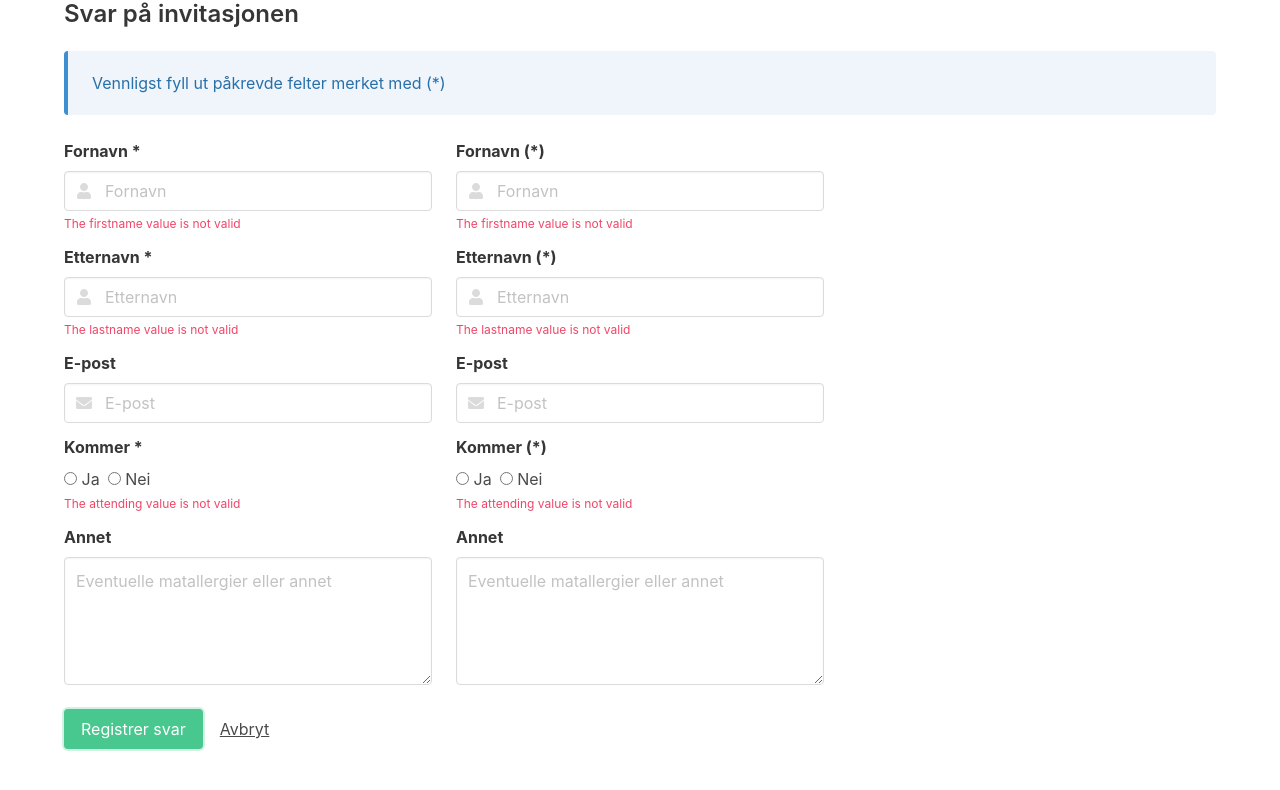
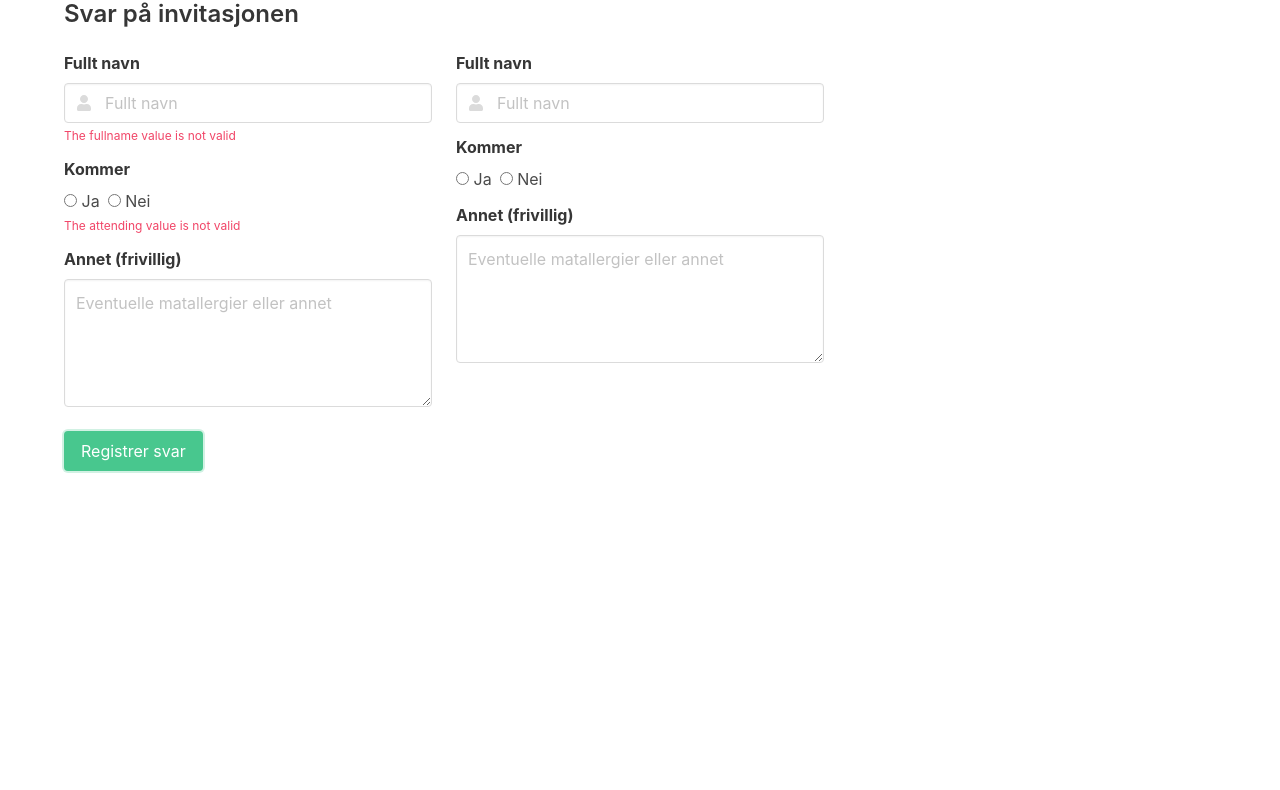
Before and after one commit to apgv/wedapp, a Vue app in the folder frontend/: page /#/ in a window 1280 px wide. Both pictures are taken after a click on the button "Registrer svar". Shown: the top 790 px of the page. Built offline with nearby package versions, Linux system fonts and the light colour scheme.

Commit message:
Simplified guest registration form

```diff
--- a/frontend/src/components/GuestRegistration.vue
+++ b/frontend/src/components/GuestRegistration.vue
@@ -2,71 +2,28 @@
     <div>
         <h4 class="title is-4">Svar på invitasjonen</h4>
 
-        <article class="message is-info">
-            <div class="message-body">
-                Vennligst fyll ut påkrevde felter merket med (*)
-            </div>
-        </article>
-
         <div class="columns">
             <div class="column">
                 <div class="field">
-                    <label class="label">Fornavn *</label>
+                    <label class="label">Fullt navn</label>
                     <p class="control has-icons-left">
-                        <input v-model="guest.firstName"
-                               v-validate="'required|max:20'"
-                               name="firstname"
+                        <input v-model="guest.fullName"
+                               v-validate="'required|max:54'"
+                               name="fullname"
                                class="input"
-                               placeholder="Fornavn"/>
+                               placeholder="Fullt navn"/>
                         <span class="icon is-small is-left">
                         <i class="fa fa-user"></i>
                     </span>
-                        <span v-show="errors.has('firstname')"
+                        <span v-show="errors.has('fullname')"
                               class="help is-danger">
-                        {{errors.first('firstname')}}
+                        {{errors.first('fullname')}}
                     </span>
                     </p>
                 </div>
 
                 <div class="field">
-                    <label class="label">Etternavn *</label>
-                    <p class="control has-icons-left">
-                        <input v-model="guest.lastName"
-                               v-validate="'required|max:20'"
-                               name="lastname"
-                               class="input"
-                               placeholder="Etternavn"/>
-                        <span class="icon is-small is-left">
-                        <i class="fa fa-user"></i>
-                    </span>
-                        <span v-show="errors.has('lastname')"
-                              class="help is-danger">
-                        {{errors.first('lastname')}}
-                    </span>
-                    </p>
-                </div>
-
-                <div class="field">
-                    <label class="label">E-post</label>
-                    <p class="control has-icons-left">
-                        <input v-model="guest.email"
-                               v-validate="'email|max:40'"
-                               name="email"
-                               class="input"
-                               type="email"
-                               placeholder="E-post"/>
-                        <span class="icon is-small is-left">
-                        <i class="fa fa-envelope"></i>
-                    </span>
-                        <span v-show="errors.has('email')"
-                              class="help is-danger">
-                        {{errors.first('email')}}
-                    </span>
-                    </p>
-                </div>
-
-                <div class="field">
-                    <label class="label">Kommer *</label>
+                    <label class="label">Kommer</label>
                     <div class="control">
                         <label class="radio">
                             <input type="radio"
@@ -91,10 +48,10 @@
                 </div>
 
                 <div class="field">
-                    <label class="label">Annet</label>
+                    <label class="label">Annet (frivillig)</label>
                     <p class="control has-icons-left">
-                        <textarea v-model="guest.extraInfo"
-                                  name="otherInfo"
+                        <textarea v-model="guest.note"
+                                  name="note"
                                   class="textarea"
                                   placeholder="Eventuelle matallergier eller annet"></textarea>
                     </p>
@@ -103,68 +60,31 @@
 
             <div class="column">
                 <div class="field">
-                    <label class="label">Fornavn (*)</label>
+                    <label class="label">Fullt navn</label>
                     <p class="control has-icons-left">
-                        <input v-model="guest2.firstName"
-                               v-validate="'required|max:20'"
-                               name="firstname"
+                        <input v-model="guest2.fullName"
+                               v-validate="'max:54'"
+                               name="fullname2"
                                class="input"
-                               placeholder="Fornavn"/>
+                               placeholder="Fullt navn"/>
                         <span class="icon is-small is-left">
                         <i class="fa fa-user"></i>
                     </span>
-                        <span v-show="errors.has('firstname')"
+                        <span v-show="errors.has('fullname2')"
                               class="help is-danger">
-                        {{errors.first('firstname')}}
+                        {{errors.first('fullname2')}}
                     </span>
                     </p>
                 </div>
 
                 <div class="field">
-                    <label class="label">Etternavn (*)</label>
-                    <p class="control has-icons-left">
-                        <input v-model="guest2.lastName"
-                               v-validate="'required|max:20'"
-                               name="lastname"
-                               class="input"
-                               placeholder="Etternavn"/>
-                        <span class="icon is-small is-left">
-                        <i class="fa fa-user"></i>
-                    </span>
-                        <span v-show="errors.has('lastname')"
-                              class="help is-danger">
-                        {{errors.first('lastname')}}
-                    </span>
-                    </p>
-                </div>
-
-                <div class="field">
-                    <label class="label">E-post</label>
-                    <p class="control has-icons-left">
-                        <input v-model="guest2.email"
-                               v-validate="'email|max:40'"
-                               name="email"
-                               class="input"
-                               type="email"
-                               placeholder="E-post"/>
-                        <span class="icon is-small is-left">
-                        <i class="fa fa-envelope"></i>
-                    </span>
-                        <span v-show="errors.has('email')"
-                              class="help is-danger">
-                        {{errors.first('email')}}
-                    </span>
-                    </p>
-                </div>
-
-                <div class="field">
-                    <label class="label">Kommer (*)</label>
+                    <label class="label">Kommer</label>
                     <div class="control">
                         <label class="radio">
                             <input type="radio"
                                    value="yes"
                                    v-model="guest2.attending"
-                                   v-validate="'required'"
+                                   v-validate="requireAttendingValidation"
                                    name="attending2"/>
                             Ja
                         </label>
@@ -176,17 +96,17 @@
                             Nei
                         </label>
                     </div>
-                    <span v-show="errors.has('attending')"
+                    <span v-show="errors.has('attending2')"
                           class="help is-danger">
-                        {{errors.first('attending')}}
+                        {{errors.first('attending2')}}
                     </span>
                 </div>
 
                 <div class="field">
-                    <label class="label">Annet</label>
+                    <label class="label">Annet (frivillig)</label>
                     <p class="control has-icons-left">
-                        <textarea v-model="guest2.extraInfo"
-                                  name="otherInfo"
+                        <textarea v-model="guest2.note"
+                                  name="note2"
                                   class="textarea"
                                   placeholder="Eventuelle matallergier eller annet"></textarea>
                     </p>
@@ -201,10 +121,6 @@
                     class="button is-success">
                 Registrer svar
             </button>
-            <button @click="clearForm()"
-                    class="button is-text">
-                Avbryt
-            </button>
         </div>
     </div>
 </template>
@@ -215,18 +131,14 @@ export default {
     data () {
         return {
             guest: {
-                firstName: null,
-                lastName: null,
-                email: null,
+                fullName: null,
                 attending: null,
-                extraInfo: null
+                note: null
             },
             guest2: {
-                firstName: null,
-                lastName: null,
-                email: null,
+                fullName: null,
                 attending: null,
-                extraInfo: null
+                note: null
             }
         }
     },
@@ -234,9 +146,11 @@ export default {
         save () {
             console.log('save()')
             this.$validator.validateAll()
-        },
-        clearForm () {
-            console.log('clearForm()')
+        }
+    },
+    computed: {
+        requireAttendingValidation: function () {
+            return this.guest2.fullName ? 'required' : ''
         }
     }
 }
```
